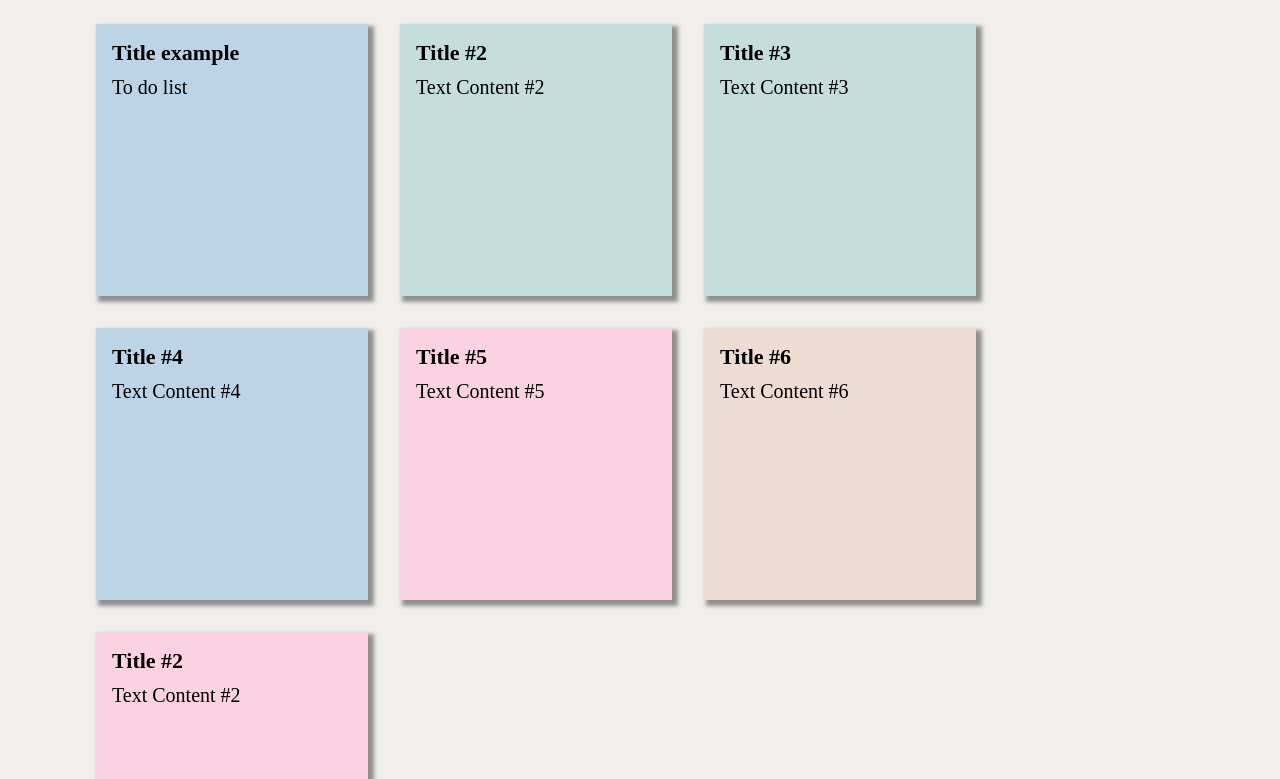
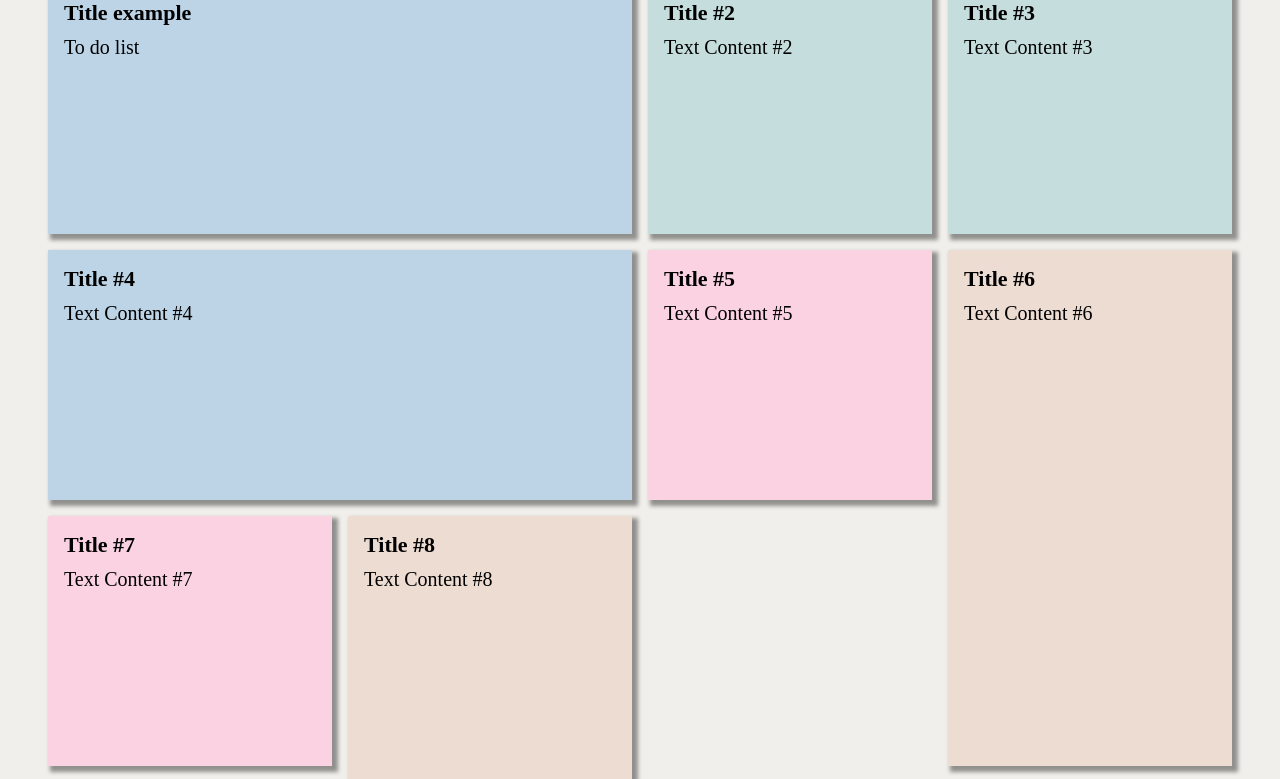
Before and after one commit to PabloOrtegaT/html-css-practice, a plain HTML site: page index.html in a window 1280 px wide. Shown: the part 128-907 px from the top of the page. Drawn offline with Linux system fonts and the light colour scheme.

Commit message:
Added functionalities. Border effects, different sizes

```diff
--- a/index.html
+++ b/index.html
@@ -12,41 +12,51 @@
     <h1>Post-it</h1>
     <div class="container">
         <ul>
-            <li class="blue">
+            <li class="sticker blue" id="item1">
                 <h2>Title example</h2>
                 <p>To do list</p>
               </a>
             </li>
-            <li class="green">
+            <li class="sticker green" id="item2">
                 <h2>Title #2</h2>
                 <p>Text Content #2</p>
               </a>
             </li>
-            <li class="green">
+            <li class="sticker green" id="item3">
                 <h2>Title #3</h2>
                 <p>Text Content #3</p>
               </a>
             </li>
-            <li class="blue">
+            <li class="sticker blue" id="item4">
                 <h2>Title #4</h2>
                 <p>Text Content #4</p>
               </a>
             </li>
-            <li class="pink">
+            <li class="sticker pink" id="item5">
                 <h2>Title #5</h2>
                 <p>Text Content #5</p>
               </a>
             </li>
-            <li class="yellow">
+            <li class="sticker yellow" id="item6">
                 <h2>Title #6</h2>
                 <p>Text Content #6</p>
               </a>
             </li>
-            <li class="pink">
-                <h2>Title #2</h2>
-                <p>Text Content #2</p>
+            <li class="sticker pink" id="item7">
+                <h2>Title #7</h2>
+                <p>Text Content #7</p>
               </a>
             </li>
+            <li class="sticker yellow" id="item8">
+              <h2>Title #8</h2>
+              <p>Text Content #8</p>
+            </a>
+          </li>
+          <li class="sticker blue" id="item9">
+            <h2>Title #9</h2>
+            <p>Text Content #9</p>
+          </a>
+        </li>
           </ul>
     </div>
 </body>
--- a/styles.css
+++ b/styles.css
@@ -11,73 +11,65 @@
   }
   h1,p{
     font-family:"Reenie Beanie", arial, sans-serif;
-    font-size:56px ;
-  }
-  ul,li{
-    list-style:none;
-    display: flex;
-  }
-  ul{
-    display: flex;
-    flex-wrap: wrap;
-    overflow:hidden;
-    padding:2em;
-  }
-  ul .blue{
-    text-decoration:none;
-    color:#000;
-    background: rgb(188,212,230);
-    display:block;
-    height:15em;
-    width:15em;
-    padding:1em;
-    box-shadow: 4px 4px 4px 2px rgba(0, 0, 0, 0.4);
+    font-size:4em ;
   }
 
-  ul .pink{
-    text-decoration:none;
-    color:#000;
-    background:rgb(250,210,225);
-    display:block;
-    height:15em;
-    width:15em;
-    padding:1em;
-    box-shadow: 4px 4px 4px 2px rgba(0, 0, 0, 0.4);
+  /* This is the container */
+  .container ul{
+    display: grid;
+    grid-template-columns: repeat(auto-fit, minmax(250px, 1fr));
+    grid-template-rows: repeat(6, 250px);
+    grid-gap: 1rem;
+    grid-auto-flow: dense;
+  }
+  .container > li {
+    border: 1px solid #E2E2E2;
+    border-radius: .5rem;
   }
 
-  ul .green{
-    text-decoration:none;
+  /* Every item in the container */
+  .container ul .sticker{
     color:#000;
-    background:rgb(197,222,221);
+    box-shadow: 4px 4px 4px 2px rgba(0, 0, 0, 0.4);
+    padding:1em;
     display:block;
-    height:15em;
-    width:15em;
-    padding:1em;
-    box-shadow: 4px 4px 4px 2px rgba(0, 0, 0, 0.4);
-  }
-  ul .yellow{
-    text-decoration:none;
-    color:#000;
-    background:rgb(237,220,210);
-    display:block;
-    height:15em;
-    width:15em;
-    padding:1em;
-    box-shadow: 4px 4px 4px 2px rgba(0, 0, 0, 0.4);
   }
 
-  ul li{
-    margin:1em;
-    float:left;
+  .container ul .blue{
+    background: rgb(188,212,230);
+    grid-column: span 2;
+    grid-row: span 1;
   }
 
-  ul li h2{
+  .container ul .pink{
+    background:rgb(250,210,225);
+    grid-column: span 1;
+    grid-row: span 1;
+  }
+
+  .container ul .green{
+    background:rgb(197,222,221);
+    grid-column: span 1;
+    grid-row: span 1;
+  }
+  .container ul .yellow{
+    background:rgb(237,220,210);
+    grid-column: span 1;
+    grid-row: span 2;
+  }
+
+  .container ul li h2{
     font-family:"Montserrat";
     font-size:22px;
     font-weight:bold;
     padding-bottom:10px;
   }
-  ul li p{
+  .container ul li p{
     font-family:"Montserrat-light";
     font-size:20px;
   }
+
+  /* Effects */
+  .container ul .sticker:hover{
+    box-shadow:rgba(0,0,0,0.8) 0px 5px 15px, inset rgba(0,0,0,0.15) 0px -10px 20px;
+  }
```
